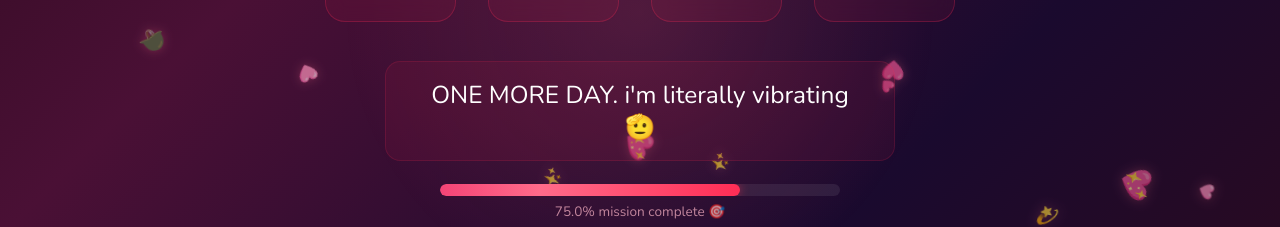
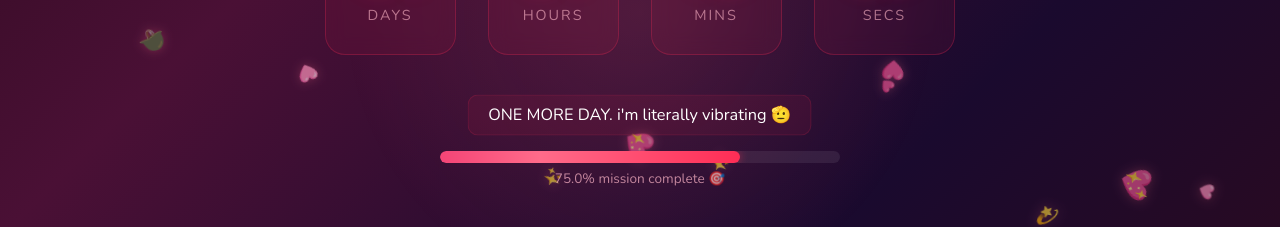
Before and after one commit to FgjReodor/Countdown, a plain HTML site: page index.html in a window 1280 px wide. Shown: the part 387-614 px from the top of the page. Drawn offline with nearby package versions, Linux system fonts and the light colour scheme.

Commit message:
shrink meme text container

```diff
--- a/index.html
+++ b/index.html
@@ -129,15 +129,15 @@
     }
 
     .meme-text {
-      font-size: clamp(1.1rem, 3vw, 1.5rem);
-      padding: 1rem 2rem;
+      font-size: clamp(0.85rem, 2.2vw, 1rem);
+      padding: 0.5rem 1.2rem;
       background: rgba(255, 45, 85, 0.08);
       border: 1px solid rgba(255, 45, 85, 0.15);
-      border-radius: 15px;
+      border-radius: 10px;
       display: inline-block;
-      max-width: 500px;
+      max-width: 400px;
       animation: pulse 2s ease-in-out infinite;
-      margin-bottom: 1.5rem;
+      margin-bottom: 1rem;
     }
 
     @keyframes pulse {
```
